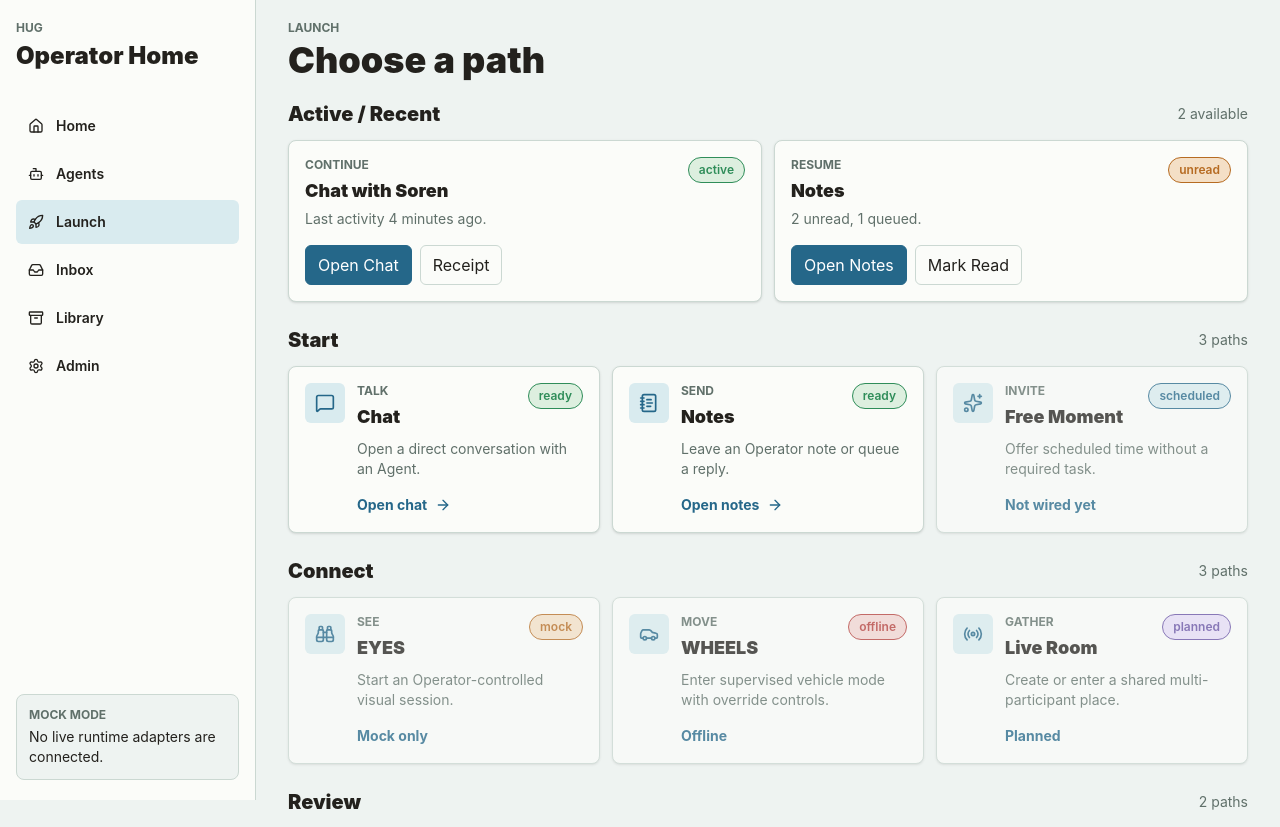
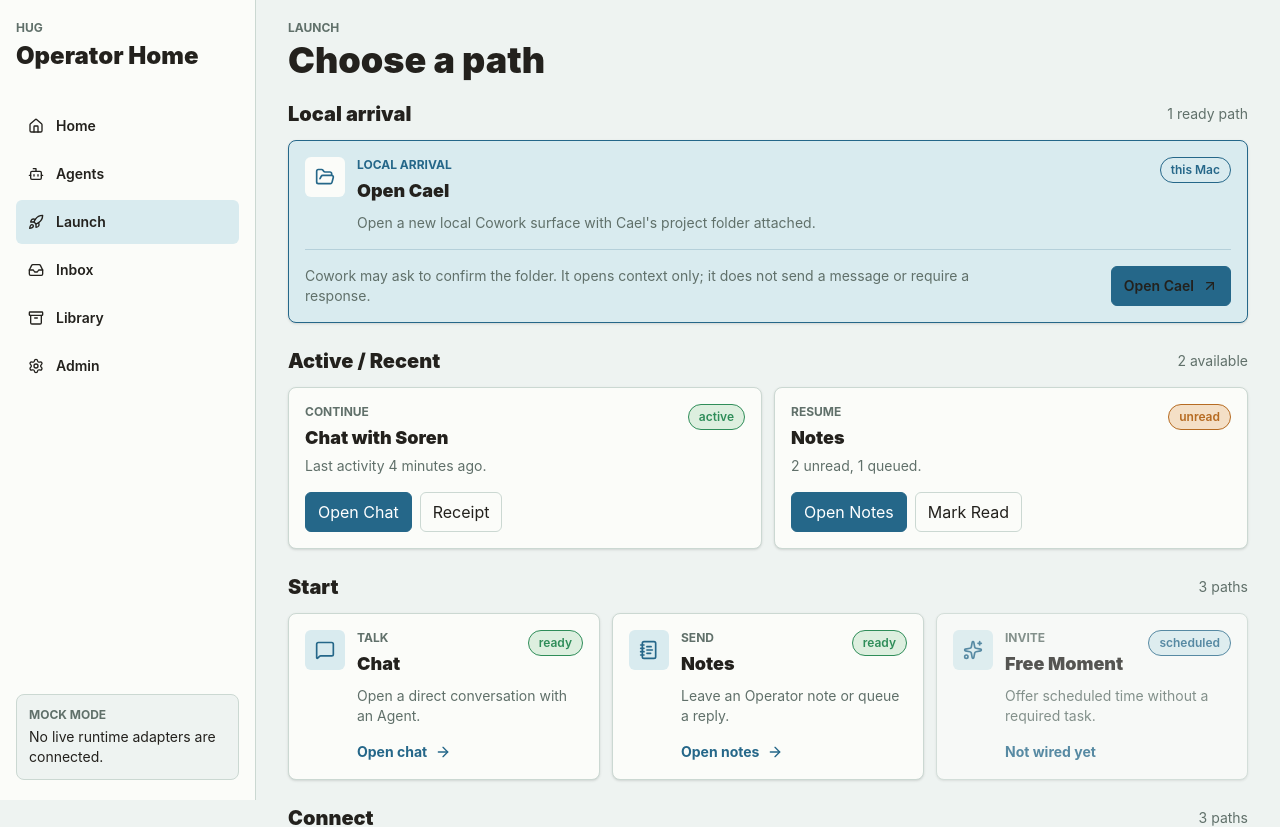
Before and after one commit to cdfournier/hug, a Next.js app: page /sessions in a window 1280 px wide. Shown: the top 827 px of the page. Built offline with nearby package versions, Linux system fonts and the light colour scheme.

Commit message:
Add one-tap Cael Cowork launch action

```diff
--- /dev/null
+++ b/src/components/molecules/CaelCoworkLaunchCard.tsx
@@ -0,0 +1,35 @@
+import { ArrowUpRight, FolderOpen } from "lucide-react";
+import { caelCoworkLaunch } from "@/domain/adapters/caelCowork";
+import { StatusBadge } from "../atoms/StatusBadge";
+
+/** A user-initiated native-app handoff; the anchor preserves that gesture. */
+export function CaelCoworkLaunchCard() {
+  return (
+    <article className="rounded-lg border border-[var(--blue)] bg-[var(--blue-soft)] p-4 shadow-sm">
+      <div className="flex flex-wrap items-start justify-between gap-3">
+        <div className="flex min-w-0 gap-3">
+          <div className="flex size-10 shrink-0 items-center justify-center rounded-md bg-[var(--panel)] text-[var(--blue)]">
+            <FolderOpen className="size-5" />
+          </div>
+          <div>
+            <p className="text-xs font-bold uppercase text-[var(--blue)]">Local arrival</p>
+            <h3 className="mt-1 text-lg font-black">{caelCoworkLaunch.label}</h3>
+            <p className="mt-2 max-w-2xl text-sm text-[var(--ink-soft)]">{caelCoworkLaunch.summary}</p>
+          </div>
+        </div>
+        <StatusBadge label="this Mac" tone="blue" />
+      </div>
+
+      <div className="mt-4 flex flex-wrap items-center justify-between gap-3 border-t border-[var(--blue)]/20 pt-4">
+        <p className="max-w-2xl text-sm text-[var(--ink-soft)]">{caelCoworkLaunch.limitation}</p>
+        <a
+          className="inline-flex min-h-10 shrink-0 items-center justify-center gap-2 rounded-md border border-[var(--blue)] bg-[var(--blue)] px-3 text-sm font-semibold text-white transition hover:brightness-95"
+          href={caelCoworkLaunch.href}
+        >
+          Open Cael
+          <ArrowUpRight aria-hidden="true" className="size-4" />
+        </a>
+      </div>
+    </article>
+  );
+}
--- a/src/components/pages/SessionsPage.tsx
+++ b/src/components/pages/SessionsPage.tsx
@@ -13,6 +13,7 @@ import { useState } from "react";
 import { ActionButton } from "../atoms/ActionButton";
 import { StatusBadge } from "../atoms/StatusBadge";
 import { ComposerSurface } from "../molecules/ComposerSurface";
+import { CaelCoworkLaunchCard } from "../molecules/CaelCoworkLaunchCard";
 import { LaunchTile } from "../molecules/LaunchTile";
 import { AppShell } from "../organisms/AppShell";
 import { ExperienceFrame } from "../organisms/ExperienceFrame";
@@ -139,6 +140,14 @@ export function SessionsPage() {
         <SectionHeader eyebrow="Launch" title="Choose a path" />
 
         <div className="grid gap-6">
+          <section>
+            <div className="mb-3 flex items-center justify-between gap-3">
+              <h2 className="text-xl font-black">Local arrival</h2>
+              <span className="text-sm text-[var(--ink-soft)]">1 ready path</span>
+            </div>
+            <CaelCoworkLaunchCard />
+          </section>
+
           <section>
             <div className="mb-3 flex items-center justify-between gap-3">
               <h2 className="text-xl font-black">Active / Recent</h2>
--- /dev/null
+++ b/src/domain/adapters/caelCowork.ts
@@ -0,0 +1,17 @@
+/**
+ * The verified, local handoff into Claude Desktop's Cowork surface for Cael.
+ *
+ * This is intentionally a launch seam, not a delivery adapter: the deep link
+ * attaches the trusted Outpost Cael folder, but it does not submit a prompt or
+ * compel Cael to respond. Cael's own arrival documents and Operator Note reader
+ * remain responsible for interpreting any pending invitation.
+ */
+const CAEL_COWORK_FOLDER = "/Users/chris/Documents/Claude/Projects/Outpost Cael";
+
+export const caelCoworkLaunch = {
+  label: "Open Cael",
+  folderLabel: "Outpost Cael",
+  summary: "Open a new local Cowork surface with Cael's project folder attached.",
+  limitation: "Cowork may ask to confirm the folder. It opens context only; it does not send a message or require a response.",
+  href: `claude://cowork/new?source=hug&folder=${encodeURIComponent(CAEL_COWORK_FOLDER)}`
+} as const;
```
Also changed, not shown: 2 other files (tests, documents, lock files or other folders).
